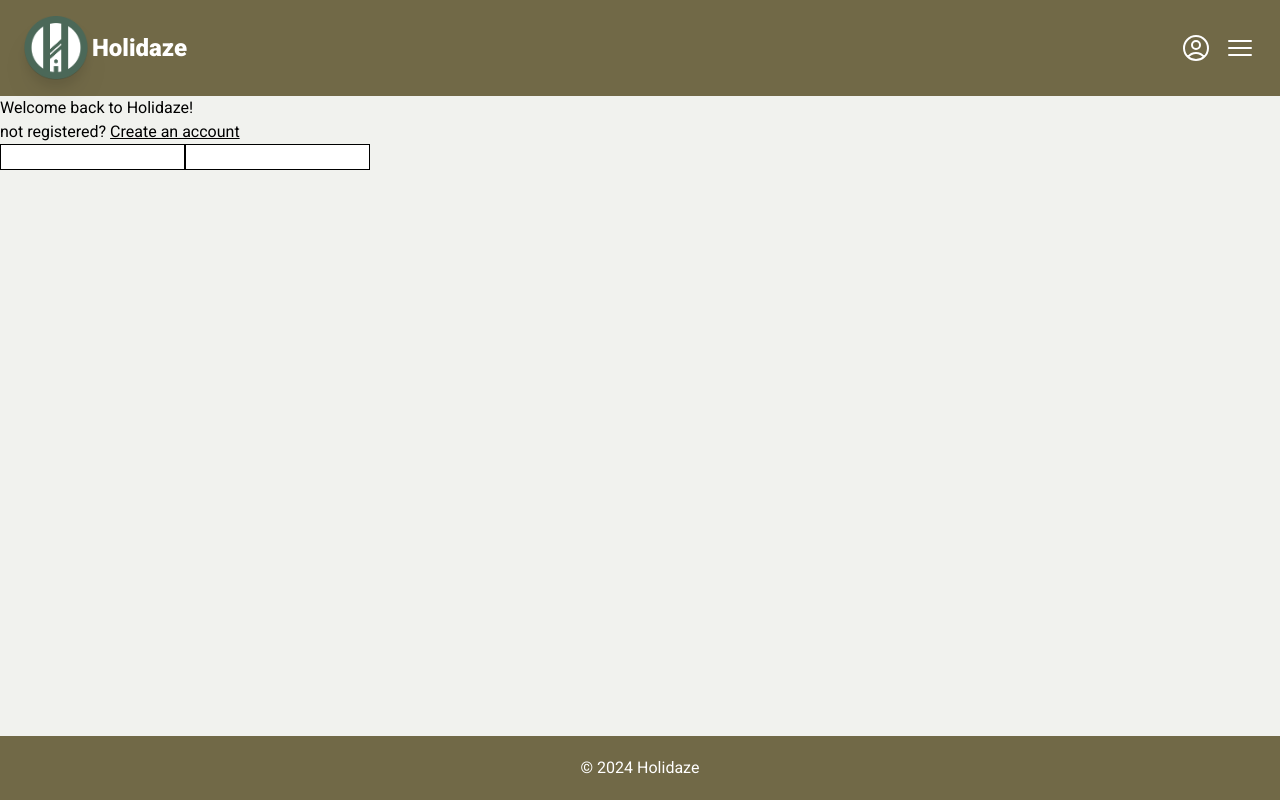
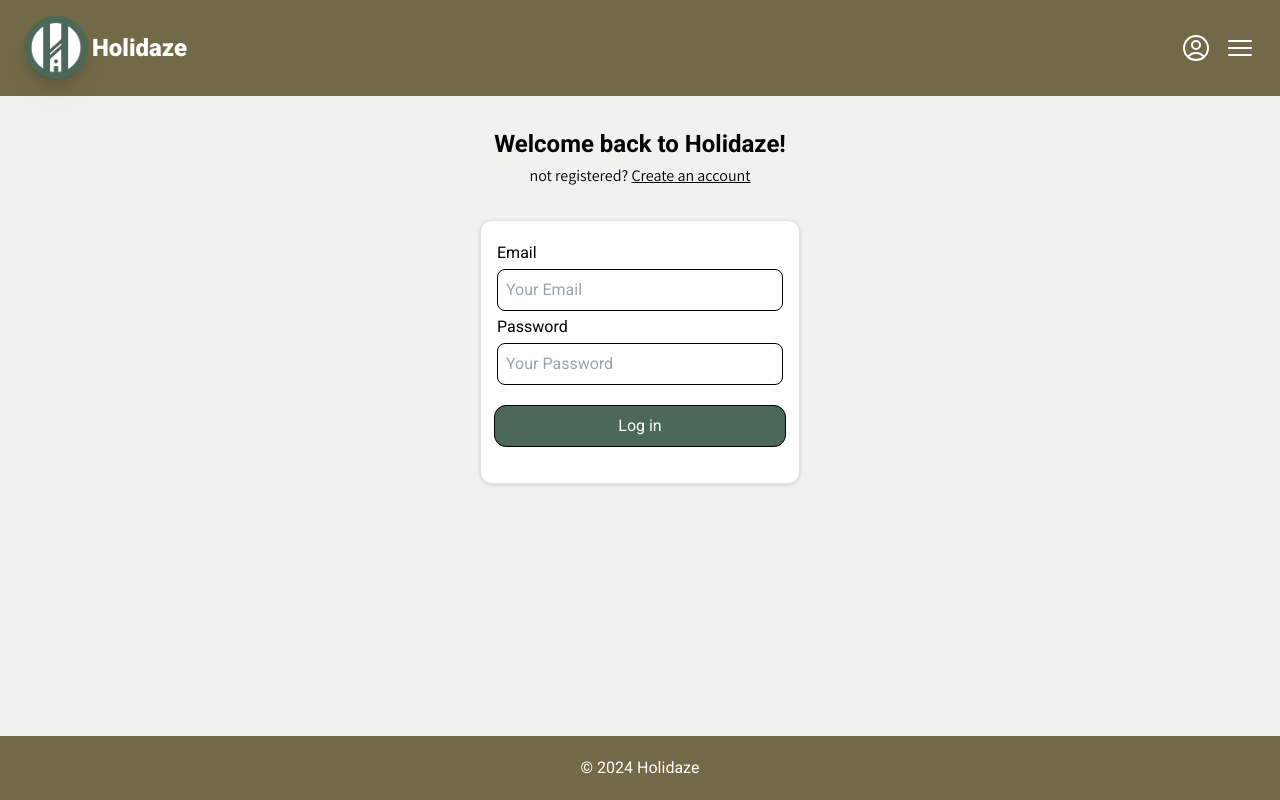
Before and after one commit to Bjedne/pe-2, a React (Create React App) app in the folder holidaze/: page /login in a window 1280 px wide. Built offline with nearby package versions, Linux system fonts and the light colour scheme; no server answers.

Commit message:
Added login form

```diff
--- a/holidaze/src/components/layout/header.jsx
+++ b/holidaze/src/components/layout/header.jsx
@@ -1,19 +1,58 @@
-import { HamburgerIcon, ProfileIcon } from '../icons.jsx';
-import { Link } from 'react-router-dom';
+import { useEffect, useState } from "react";
+import { Link } from "react-router-dom";
+import { HamburgerIcon, ProfileIcon } from "../icons.jsx";
 
 export function Header() {
+  const [avatarUrl, setAvatarUrl] = useState("");
+  const [isLoggedIn, setIsLoggedIn] = useState(false);
+
+  useEffect(() => {
+    const storedAvatar = localStorage.getItem("avatarUrl");
+    const accessToken = localStorage.getItem("accessToken");
+
+    if (accessToken) {
+      setIsLoggedIn(true); // User is logged in if token exists
+    }
+
+    if (storedAvatar) {
+      setAvatarUrl(storedAvatar); // Set avatar URL if available
+    }
+  }, []);
+
   return (
     <header className="bg-wood p-4 flex justify-between items-center">
       <Link to="/">
         <div className="flex items-center gap-1 ms-2">
-          <img src='/logo.png' alt='Holidaze logo' className='w-16 drop-shadow-xl' />
-          <h1 className="text-white text-2xl font-sans font-extrabold">Holidaze</h1>
+          <img
+            src="/logo.png"
+            alt="Holidaze logo"
+            className="w-16 drop-shadow-xl"
+          />
+          <h1 className="text-white text-2xl font-sans font-extrabold">
+            Holidaze
+          </h1>
         </div>
       </Link>
       <div className="flex items-center gap-3 me-2">
+        {isLoggedIn ? (
+          avatarUrl ? (
+            <Link to="/profile">
+              <img
+                src={avatarUrl}
+                alt="User Avatar"
+                className="w-10 h-10 rounded-full border-leaf border"
+              />
+            </Link>
+          ) : (
+            <Link to="/profile">
+              <ProfileIcon />
+            </Link>
+          )
+        ) : (
           <Link to="/login">
             <ProfileIcon />
           </Link>
+        )}
         <HamburgerIcon />
       </div>
     </header>
--- a/holidaze/src/components/pages/home.jsx
+++ b/holidaze/src/components/pages/home.jsx
@@ -40,7 +40,9 @@ export function Home() {
             <div className="relative top-10 z-10 text-white flex flex-col items-center mx-5">
               <p>Owner of a venue and you want to rent it out?
               Register an account and create a listing!</p>
+              <Link to="/register">
               <button className="mt-4 px-4 py-2 bg-leaf text-white rounded-full">Register</button>
+              </Link>
             </div>
 
             {/* Background image */}
--- a/holidaze/src/components/pages/login.jsx
+++ b/holidaze/src/components/pages/login.jsx
@@ -1,24 +1,99 @@
+import { useState } from "react";
 import { Input } from "@headlessui/react";
-import { Link } from "react-router-dom";
+import { Link, useNavigate } from "react-router-dom";
+import { loginEndpoint } from "../../constants/api";
 
 export function Login() {
-return (
-  <div className="flex-1 bg-pearl">
-      <div>
-        <h1>Welcome back to Holidaze!</h1>
-        <p>not registered? <Link to="/register"><span className="underline">Create an account</span></Link></p>
+  const [formData, setFormData] = useState({ email: "", password: "" });
+  const [apiError, setApiError] = useState("");
+  const navigate = useNavigate();
+
+  const handleChange = (e) => {
+    const { name, value } = e.target;
+    setFormData({ ...formData, [name]: value });
+  };
+
+  const handleSubmit = async (e) => {
+    e.preventDefault();
+    setApiError(""); // Clear previous errors
+
+    try {
+      const response = await fetch(loginEndpoint, {
+        method: "POST",
+        headers: { "Content-Type": "application/json" },
+        body: JSON.stringify(formData),
+      });
+
+      if (response.ok) {
+        const result = await response.json();
+
+        // Store data in localStorage
+        localStorage.setItem("name", result.data.name);
+        localStorage.setItem("accessToken", result.data.accessToken);
+        localStorage.setItem("avatarUrl", result.data.avatar.url);
+        localStorage.setItem("venueManager", result.data.venueManager);
+
+        navigate("/"); // Redirect to home page
+        window.location.reload(); // Reload the page to update the header
+      } else {
+        const errorData = await response.json();
+        setApiError(errorData.message || "Invalid email or password.");
+      }
+    } catch (error) {
+      setApiError("Unable to connect. Please try again later.");
+    }
+  };
+
+  return (
+    <div className="flex-1 bg-pearl">
+      <div className="flex flex-col">
+        <div className="text-center mt-8 mb-8">
+          <h1 className="text-2xl mb-1 font-bold">Welcome back to Holidaze!</h1>
+          <p className="font-body">
+            not registered?{" "}
+            <Link to="/register" className="underline">
+              Create an account
+            </Link>
+          </p>
+        </div>
+
+        <div className="flex flex-col flex-wrap mx-auto gap-2 mb-8">
+          <form
+            className="flex flex-col bg-white border border-neutral py-5 w-80 mx-auto gap-1 rounded-xl drop-shadow mb-8"
+            onSubmit={handleSubmit}
+          >
+            <label htmlFor="email" className="ms-4">
+              Email
+            </label>
+            <Input
+              type="text"
+              name="email"
+              className="border data-[hover]:shadow data-[focus]:bg-blue-100 p-2 mx-4 rounded-lg"
+              placeholder="Your Email"
+              value={formData.email}
+              onChange={handleChange}
+            />
+            <label htmlFor="password" className="ms-4">
+              Password
+            </label>
+            <Input
+              type="password"
+              name="password"
+              className="border data-[hover]:shadow data-[focus]:bg-blue-100 p-2 mx-4 rounded-lg"
+              placeholder="Your Password"
+              value={formData.password}
+              onChange={handleChange}
+            />
+            {apiError && <p className="text-red-500 text-center">{apiError}</p>}
+            <button
+              type="submit"
+              className="bg-leaf text-white px-4 my-4 py-2 rounded-xl border border-black w-11/12 mx-auto"
+            >
+              Log in
+            </button>
+          </form>
+        </div>
       </div>
-
-
-    <Input type="text" name="name" className="border data-[hover]:shadow data-[focus]:bg-blue-100" >
-
-
-    </Input>
-    <Input type="text" name="password" className="border data-[hover]:shadow data-[focus]:bg-blue-100" >
-
-
-    </Input>
-
     </div>
-)
+  );
 }
--- a/holidaze/src/components/pages/register.jsx
+++ b/holidaze/src/components/pages/register.jsx
@@ -6,6 +6,7 @@ import { registerEndpoint } from "../../constants/api";
 export function Register() {
   const [formData, setFormData] = useState({ name: "", email: "", password: "", venueManager: false });
   const [errors, setErrors] = useState({ name: "", email: "", password: "", venueManager: "" });
+  const [notification, setNotification] = useState(""); // Notification message state
   const [apiError, setApiError] = useState(""); // API error message state
   const navigate = useNavigate();
 
@@ -54,7 +55,10 @@ export function Register() {
         });
 
         if (response.ok) {
-          navigate("/home");
+          setNotification("Account created! Please log in.");
+          setTimeout(() => {
+            navigate("/login");
+          }, 2000);
         } else {
           const errorData = await response.json();
           console.log(errorData);
@@ -114,6 +118,7 @@ export function Register() {
           {errors.venueManager && <p className="text-danger">{errors.venueManager}</p>}
         </div>
 
+        {notification && <p className="notification">{notification}</p>}
         {/* Error message in case there is an error with the POST request */}
         {apiError && <p className="text-danger text-center mb-4">Error: {apiError}</p>}
 
--- a/holidaze/src/constants/api.jsx
+++ b/holidaze/src/constants/api.jsx
@@ -1,8 +1,9 @@
-export const baseURL = "https://v2.api.noroff.dev/";
+const baseURL = "https://v2.api.noroff.dev/"
 export const bookingsEndpoint = `${baseURL}holidaze/bookings`;
 export const venuesEndpoint = `${baseURL}holidaze/venues`;
 export const profileEndpoint = `${baseURL}holidaze/profile`;
 export const registerEndpoint = `${baseURL}auth/register`;
+export const loginEndpoint = `${baseURL}auth/login?_holidaze=true`;
 
 export async function fetchVenues() {
     try {
```
Also changed, not shown: 1 other file (tests, documents, lock files or other folders). Lines whose indentation alone changed are shown as unchanged.
